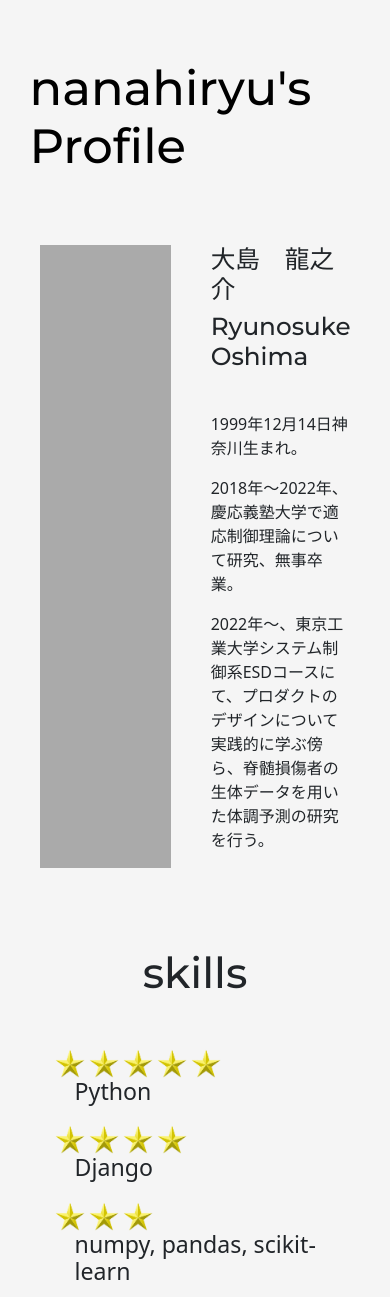
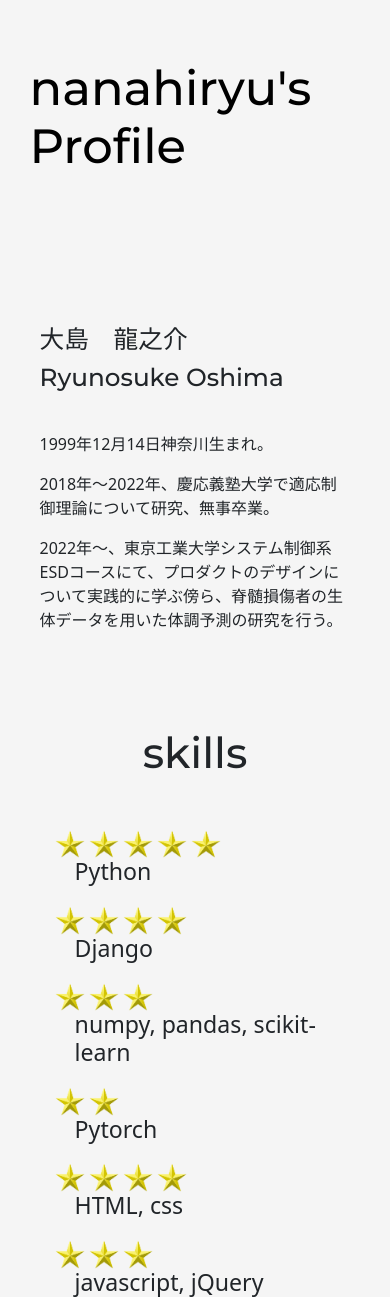
Before and after one commit to nanahiryu/mypage2022django, a Django app: page /about/ in a window 390 px wide. Shown: the part 56-1353 px from the top of the page. Run offline with Django 4.2, Linux system fonts and the light colour scheme; data comes from the database, SQL or seed files in the repository; parts of the project's set-up code (start-up, migrations or seed data) failed here and were passed over; some libraries are stand-ins or nearby versions.

Commit message:
aboutのcss media部分を微調整しました

```diff
--- a/static/home/style.css
+++ b/static/home/style.css
@@ -162,6 +162,12 @@ footer {
     vertical-align: middle;
     margin: 0;
 }
+@media (max-width: 767px) {
+    .about_box {
+            grid-template-columns: 1fr;
+    }
+}
+
 @media (max-width: 480px) {
     .about_skill_box {
         display: grid;
```
